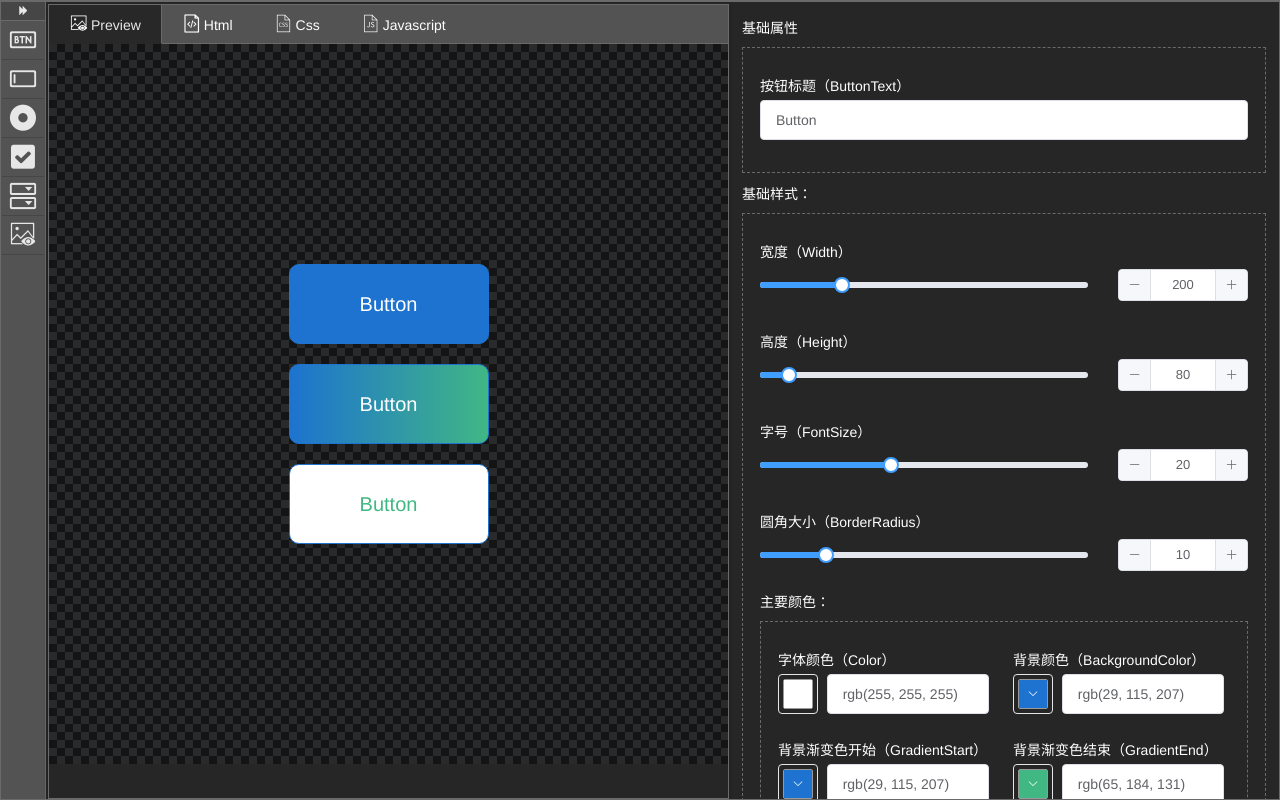
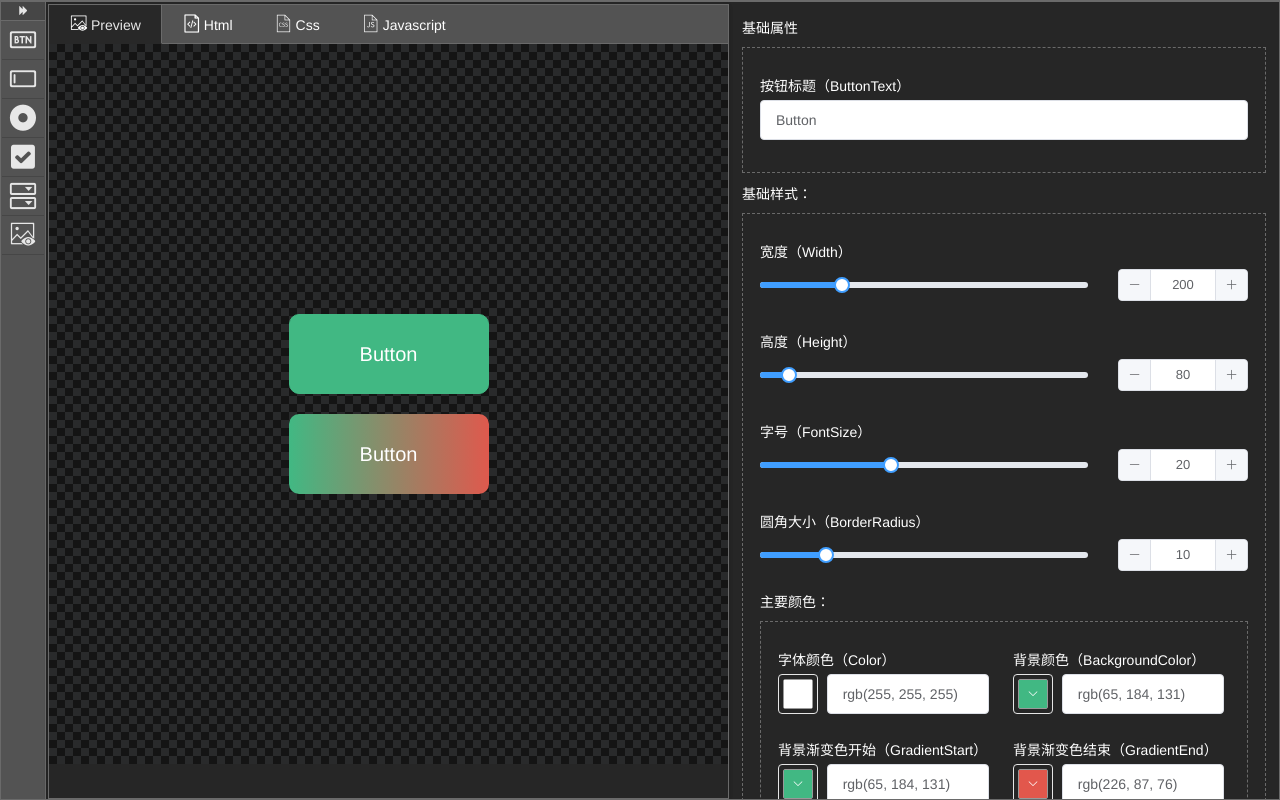
Before and after one commit to seazeg/fool, a Vue app: page /button in a window 1280 px wide. Built offline with nearby package versions, Linux system fonts and the light colour scheme; what vue-navigation would draw is missing.

Commit message:
default Commit Message [Evan.G]

```diff
--- a/src/web/styles/base.less
+++ b/src/web/styles/base.less
@@ -73,6 +73,8 @@
 
 //实心渐变
 @{Button}.gradient {
+    border:none;
+    line-height: @buttonHeight;
     background-image: linear-gradient(to right, @mainColor 0%, @subColor 51%, @mainColor 100%);
     background-size: 200% auto;
 }
@@ -82,29 +84,16 @@
     background-position: right center;
 }
 
-
-
 //空心
 @{Button}.hollow {
     background-color: @fontWhite;
     color: @subColor;
 }
 
-// @{Button}.hollow:hover {
-//     border: @borderWidth solid @mainColor;
-//     color: @mainColor;
-// }
-
-// //空心渐变
-// @{Button}.hollow_gradient {
-//     width: @buttonWidth - @borderWidth*2;
-//     height: @buttonHeight - @borderWidth*2;
-//     line-height: @buttonHeight - @borderWidth*2;
-//     background-color: transparent;
-//     border: @borderWidth solid @subColor;
-//     border-image: linear-gradient(to right, @mainColor 0%, @subColor 100%) 10 10;
-//     color: @subColor;
-// }
+@{Button}.hollow:hover {
+    background-color: @fontWhite;
+    color: @subColor;
+}
 
 //失效
 @{Button}.disabled {
@@ -113,7 +102,6 @@
     line-height: @buttonHeight - @borderWidth*2;
     background-color: @fontGrey + rgb(17, 17, 17);
     border: @borderWidth solid @fontGrey + rgb(17, 17, 17);
-    ;
     color: @fontGrey;
 }
 
--- a/src/web/styles/theme.config.less
+++ b/src/web/styles/theme.config.less
@@ -10,8 +10,8 @@
 @Checkbox: .eg_checkbox; //多选框
 
 //颜色变量
-@mainColor: #1d73cf; //主色
-@subColor: #41B883; //辅色
+@mainColor: #41B883; //主色
+@subColor: #e2574c; //辅色
 @brightColor:#41B883;
 @stateColor: #4b9be6; //状态色
 @maskColor: #0f2341; //遮罩色
--- a/src/web/styles/theme.less
+++ b/src/web/styles/theme.less
@@ -41,6 +41,7 @@ code {
     overflow: hidden;
     border: 1px solid @shadow_color;
     color: @font_color;
+    user-select: none;
 }
 
 //标题
@@ -211,6 +212,7 @@ code {
     padding: 0 10px;
     line-height: 25px;
     border: 1px solid @work_color;
+    user-select: auto;
 }
 
 .layout-workarea .view-box.css pre code,
@@ -220,6 +222,7 @@ code {
     font-family: Consolas;
     font-style: normal;
     font-size: 16px;
+    user-select: auto;
 }
 
 .layout-workarea .view-box.js pre code {
--- a/src/web/utils/utils.js
+++ b/src/web/utils/utils.js
@@ -29,7 +29,6 @@ export const utils = {
     getGradientParam: (str) => {
         let regx = /\((.+?)\)/g;
         let res = str.match(regx);
-        // console.log(str);
         return {
             start:`rgb${res[2]}` ,
             end: `rgb${res[1]}`
--- a/src/web/views/Button/button.vue
+++ b/src/web/views/Button/button.vue
@@ -9,8 +9,6 @@
           <div class="view-box preview" id="preview">
             <div class="eg_button">{{base.buttonText}}</div>
             <div class="eg_button gradient">{{base.buttonText}}</div>
-            <div class="eg_button hollow">{{base.buttonText}}</div>
-
           </div>
         </el-tab-pane>
         <el-tab-pane name="html">
@@ -143,7 +141,7 @@
             <div class="right">
               <span class="field">边框颜色（borderColor）</span>
               <p class="group">
-                <el-color-picker v-model="styles.borderColor" show-alpha color-format=""></el-color-picker>
+                <el-color-picker v-model="styles.borderColor"  color-format="rgb"></el-color-picker>
                 <el-input v-model="styles.borderColor" placeholder="请输入色号"></el-input>
               </p>
             </div>
@@ -258,7 +256,7 @@
             <div class="right">
               <span class="field">边框颜色（borderColor）</span>
               <p class="group">
-                <el-color-picker v-model="interactionStyles.borderColor" show-alpha></el-color-picker>
+                <el-color-picker v-model="interactionStyles.borderColor" color-format="rgb"></el-color-picker>
                 <el-input v-model="interactionStyles.borderColor" placeholder="请输入色号"></el-input>
               </p>
             </div>
@@ -467,7 +465,7 @@
     },
     watch: {
       'base.buttonText': function (n, o) {
-        this.workarea.html = document.querySelector('#preview').innerHTML;
+        this.workarea.html = document.querySelector('#preview').innerHTML.replace('> <','>\n<');
       },
       //动画
       'animationStyles.transitionDuration': function (n, o) {
@@ -494,7 +492,7 @@
       'styles.height': function (n, o) {
         this.normal.style.height = n + 'px';
         this.normal.style.lineHeight = n + 'px';
-
+        this.gradient.style.lineHeight = n + 'px' ;
         this.cssUpdate()
       },
       'styles.color': function (n, o) {
@@ -535,10 +533,8 @@
         this.cssUpdate()
       },
       'styles.gradientStart': function (n, o) {
-        console.log(n);
         this.gradient.style.backgroundImage = `linear-gradient(to right, ${n} 0%, ${this.$utils.getGradientParam(this.gradient.style
             .backgroundImage).end} 51%, ${n} 100%)`
-        console.log('渐变', this.gradient.style.backgroundImage);
         this.cssUpdate()
       },
       'styles.gradientEnd': function (n, o) {
@@ -549,7 +545,6 @@
       },
       'interactionStyles.width': function (n, o) {
         this.normalHover.style.width = n + 'px';
-
         this.cssUpdate()
       },
       'interactionStyles.height': function (n, o) {
@@ -611,7 +606,7 @@
     },
     methods: {
       toHtml(tab, event) {
-        this.workarea.html = document.querySelector('#preview').innerHTML;
+        this.workarea.html =document.querySelector('#preview').innerHTML.replace('> <','>\n<')
       },
       cssUpdate() {
         this.workarea.css = this.$utils.cssFormat(this.normal.cssText + this.$utils
```
